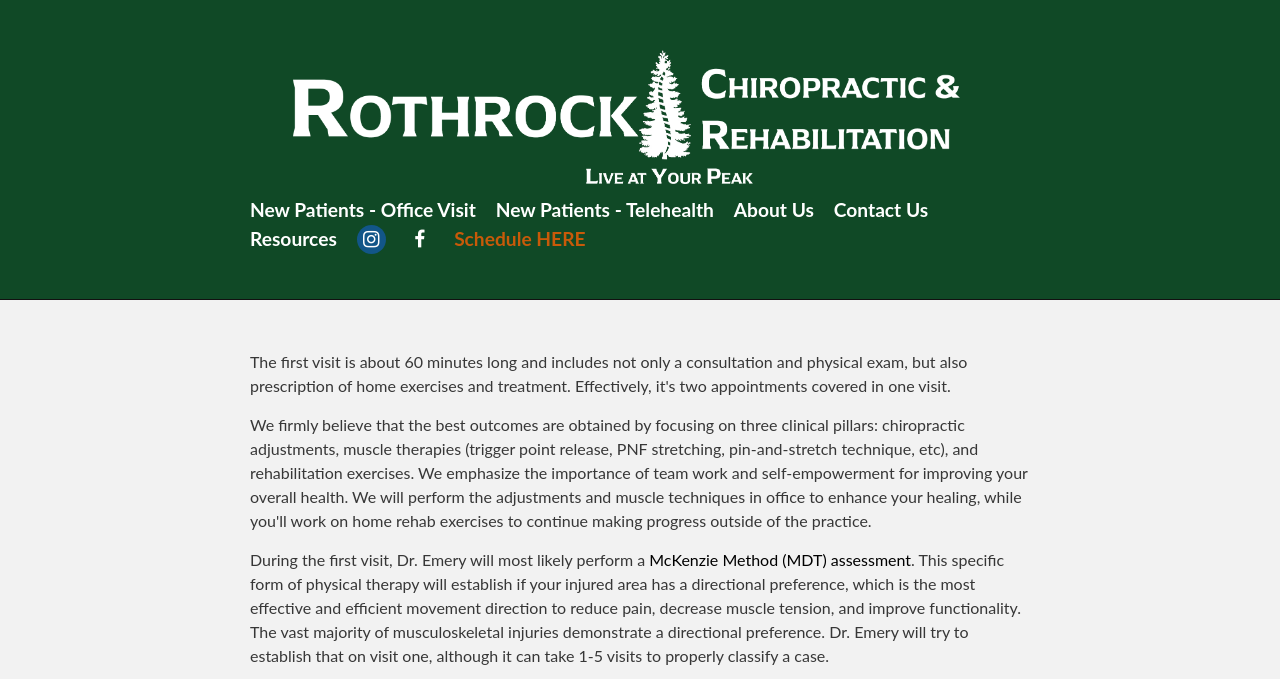
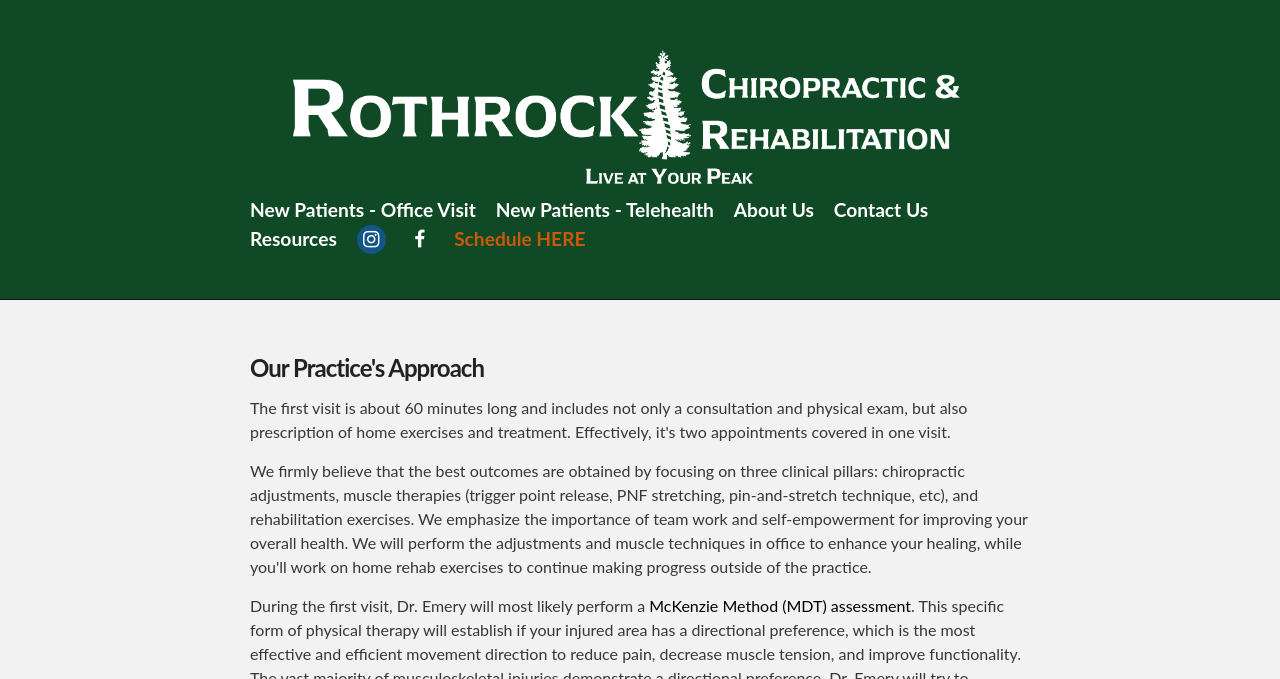
Before and after one commit to evpitcel/evpitcel.github.io, a Jekyll site: the page built from newpatients.html, in a window 1280 px wide and 900 px high, cut to the strip 0-679 px from the top of the window. Built offline with Jekyll 4.4.1, drawn with Linux system fonts in a browser that asks for light colours.

Commit message:
Update newpatients.html
adding title

```diff
--- a/newpatients.html
+++ b/newpatients.html
@@ -9,6 +9,7 @@
 
     -->
 	<!-- <h2>New Patient Special</h2> -->
+<h3>Our Practice's Approach</h3>
     <p>The first visit is about 60 minutes long and includes not only a consultation and physical exam, but also prescription of home exercises and treatment. Effectively, it's two appointments covered in one visit.
 
     <p>We firmly believe that the best outcomes are obtained by focusing on three clinical pillars: chiropractic adjustments, muscle therapies (trigger point release, PNF stretching, pin-and-stretch technique, etc), and rehabilitation exercises. We emphasize the importance of team work and self-empowerment for improving your overall health. We will perform the adjustments and muscle techniques in office to enhance your healing, while you'll work on home rehab exercises to continue making progress outside of the practice.
```
